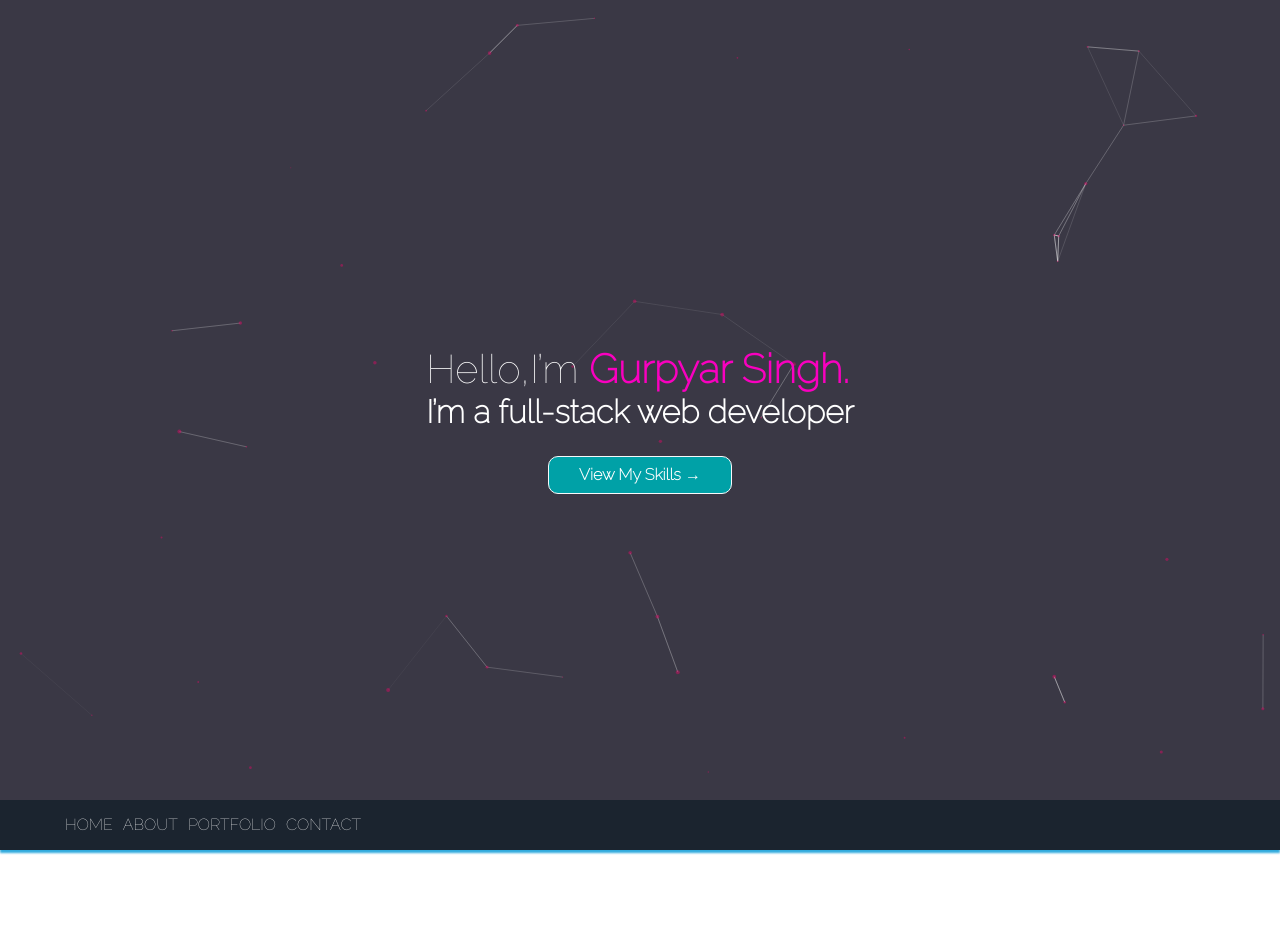
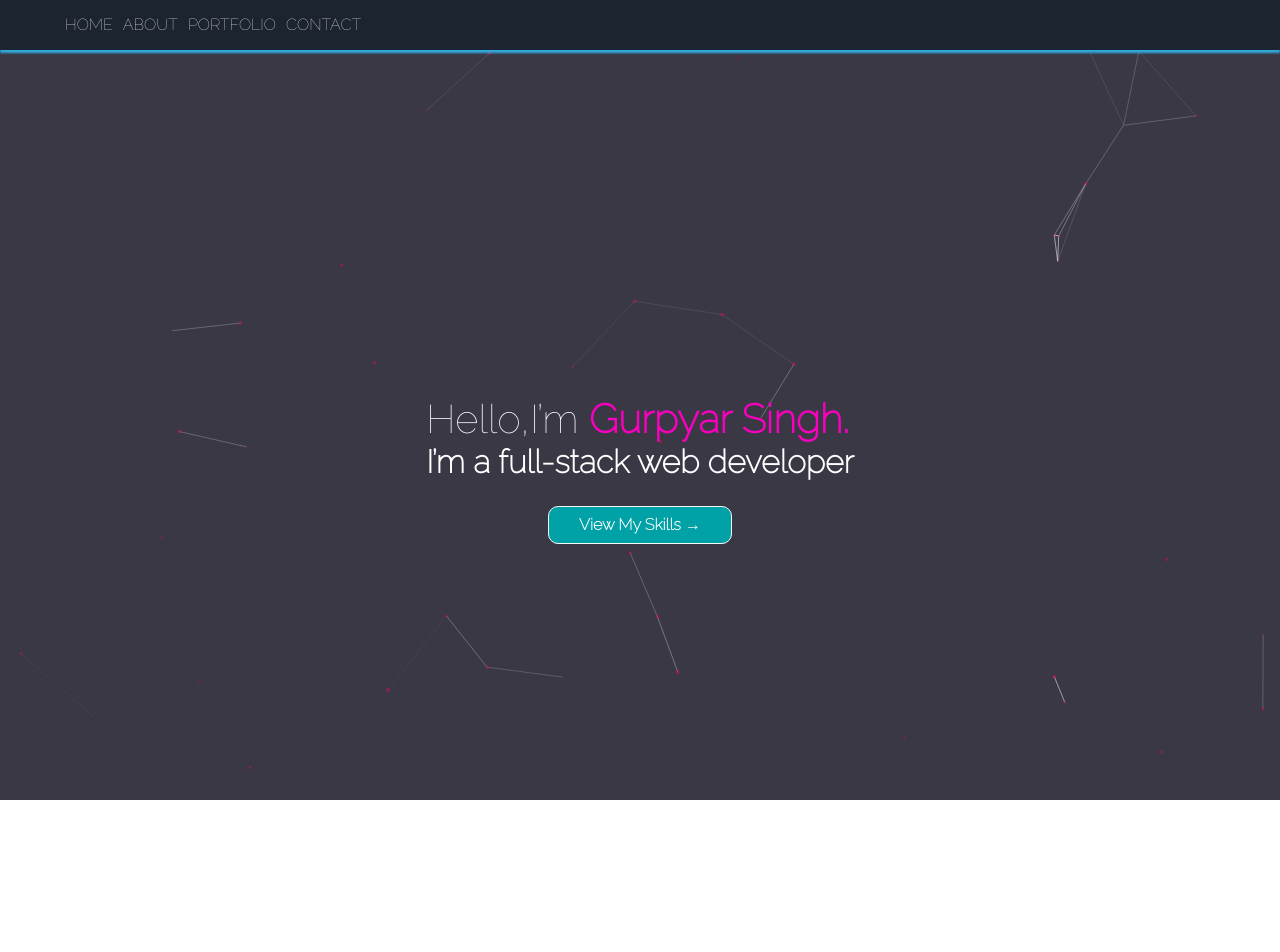
Before and after one commit to thegurpyar/portfolio-latest, a React (Create React App) app: page / in a window 1280 px wide. Shown: the top 952 px of the page. Built offline with nearby package versions, Linux system fonts and the light colour scheme.

Commit message:
Update App.js

```diff
--- a/src/App.js
+++ b/src/App.js
@@ -12,10 +12,8 @@ const App = ()=>{
   return (
 
     <div>
-
-
+<NavigationBar/>
 <Home/>
-      <NavigationBar/>
 <About/>
 <PortFolio/>
 <Project />
```
Lines whose indentation alone changed are shown as unchanged.
